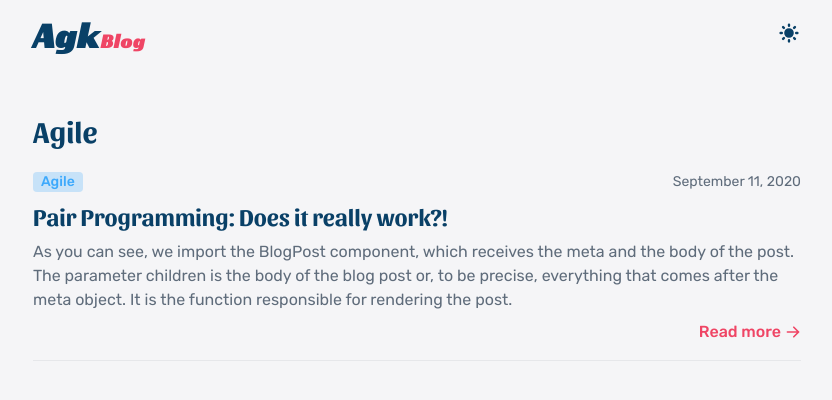
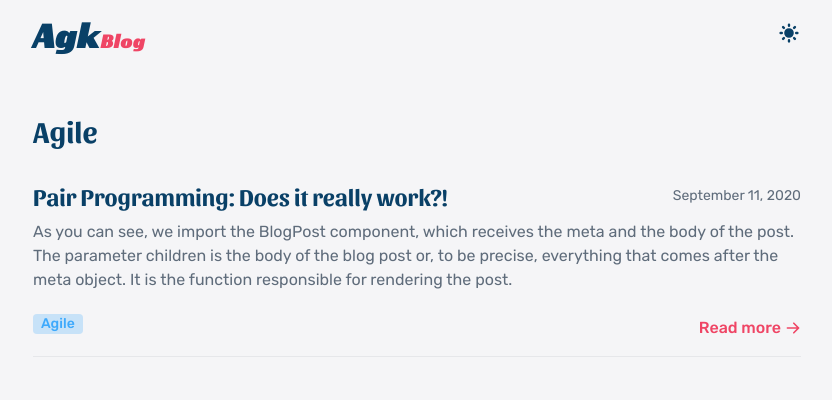
Before and after one commit to AgkTF/blog-2021, a Next.js app: page /topics/Agile in a window 1280 px wide. Shown: the top 400 px of the page, without its empty margins (223-1055 px from the left). Built offline with nearby package versions, Linux system fonts and the light colour scheme; a small style sheet from the web is missing; what @tailwindcss/typography would draw is missing.

Commit message:
Move the tags next to read more in "PostPreview.js".

```diff
--- a/src/components/UIElements/PostPreview/PostPreview.js
+++ b/src/components/UIElements/PostPreview/PostPreview.js
@@ -10,27 +10,33 @@ const PostPreview = ({ tagName, date, postTitle, contentPreview, link }) => {
   return (
     <>
       <div className="mt-6 flex flex-col">
-        <div className="flex justify-between items-baseline">
-          <TagPill tagName={tagName} />
+        <div className="mt-2">
+          <div className="flex justify-between items-center">
+            <Title postTitle={postTitle} link={link} />
             <p className="text-xs text-paragraph-light dark:text-paragraph-dark font-rubik sm:text-sm">
               {enUSDateRenderer(date)}
             </p>
           </div>
-
-        <div className="mt-2">
-          <Title postTitle={postTitle} link={link} className="" />
 
           <p className="mt-2 font-rubik text-paragraph-light dark:text-paragraph-dark text-sm sm:text-base">
             {contentPreview}
           </p>
         </div>
 
+        <div className="mt-4 flex justify-between items-center">
+          <div className="flex items-center justify-start gap-2">
+            <TagPill tagName={tagName} />
+          </div>
+
           <Link href={link}>
             <a className="mt-2 flex items-center font-rubik text-tertiary-light dark:text-tertiary-dark hover:text-highlight dark:hover:text-highlight self-end">
-            <span className="font-medium text-sm sm:text-base">Read more</span>
+              <span className="font-medium text-sm sm:text-base">
+                Read more
+              </span>
               <ArrowRightIcon className="ml-1 w-4 h-4" />
             </a>
           </Link>
+        </div>
       </div>
 
       <hr className="mt-4 opacity-10 text-paragraph-light dark:text-paragraph-dark" />
```
Lines whose indentation alone changed are shown as unchanged.
